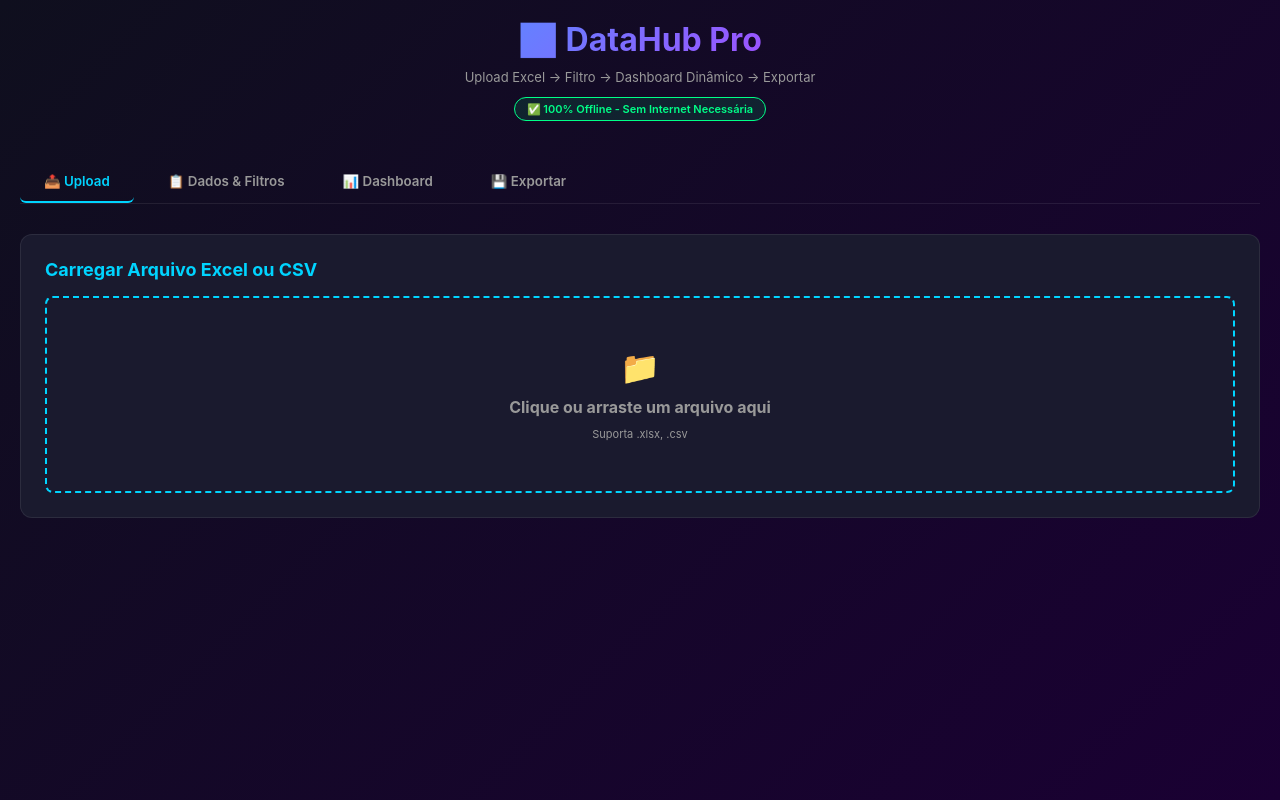
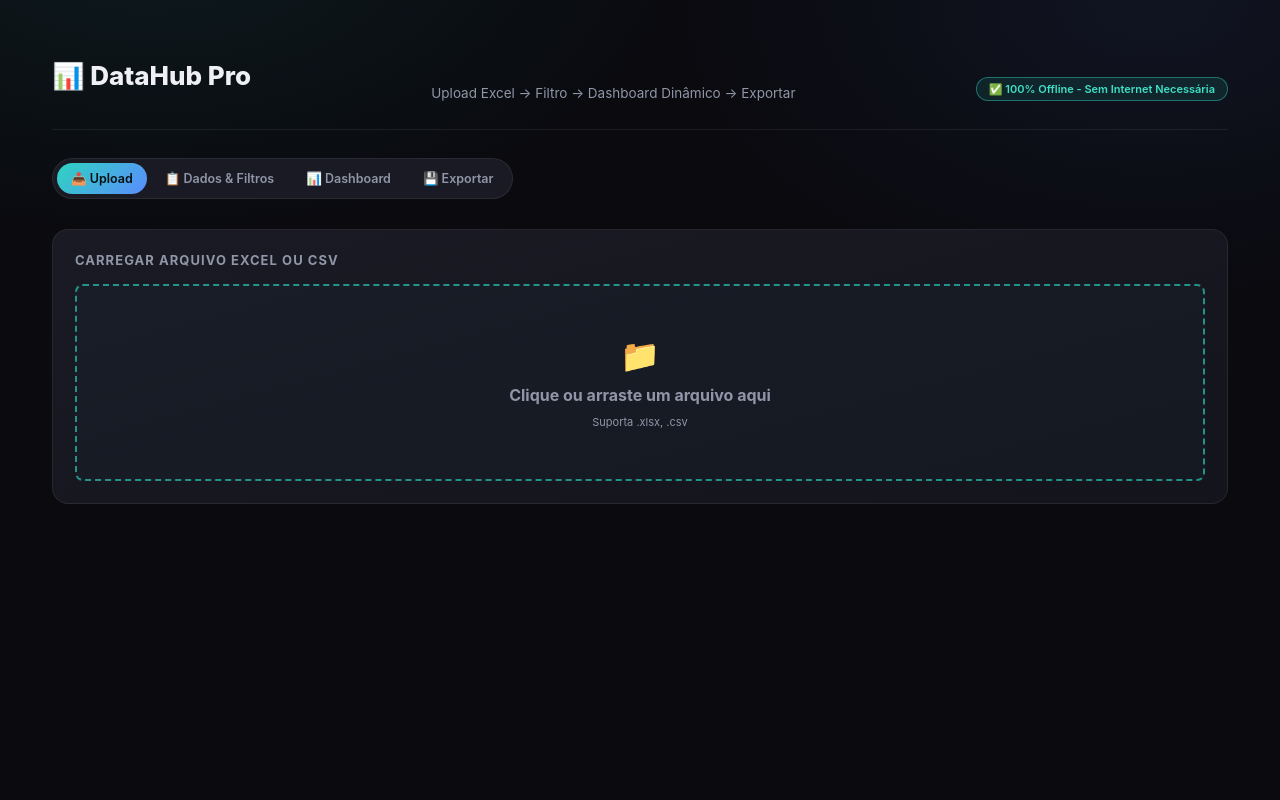
Before and after one commit to GutierreZ-bit/Automatic_Dash, a plain HTML site: page DataHub_Pro_Offline.html in a window 1280 px wide. Drawn offline with Linux system fonts and the light colour scheme.

Commit message:
style: alinha DataHub ao dashboard Vision One

```diff
--- a/DataHub_Pro_Offline.html
+++ b/DataHub_Pro_Offline.html
@@ -290,6 +290,106 @@
     .tab-btn { padding: 8px 12px; font-size: 12px; }
     .chart-container { height: 300px; }
   }
+
+  /* Visual Vision One: camadas escuras, teal e azul, sem recursos externos. */
+  :root {
+    --bg: #0a0a0f;
+    --bg2: #14141d;
+    --border: rgba(255,255,255,.07);
+    --text: #eef0f5;
+    --text-dim: #9096a8;
+    --accent: #2dd4bf;
+    --success: #3fe0c5;
+    --blue: #5b8cff;
+  }
+
+  body {
+    background:
+      radial-gradient(ellipse 900px 500px at 12% -8%, rgba(45,212,191,.08), transparent 60%),
+      radial-gradient(ellipse 800px 500px at 90% 0%, rgba(91,140,255,.08), transparent 60%),
+      var(--bg);
+    padding-bottom: 60px;
+  }
+
+  .container { max-width: 1400px; padding: 0 32px; }
+
+  header {
+    padding: 40px 0 28px;
+    border-bottom: 1px solid var(--border);
+    margin-bottom: 28px;
+    text-align: left;
+    display: flex;
+    justify-content: space-between;
+    align-items: flex-end;
+    gap: 24px;
+    flex-wrap: wrap;
+  }
+
+  h1 {
+    font-size: 26px;
+    font-weight: 800;
+    background: none;
+    -webkit-text-fill-color: initial;
+    color: var(--text);
+  }
+
+  .subtitle { color: var(--text-dim); font-size: 13.5px; margin-top: 2px; }
+  .offline-badge { color: var(--success); border-color: rgba(45,212,191,.45); background: rgba(45,212,191,.10); border-radius: 100px; }
+
+  .tabs {
+    gap: 4px;
+    background: #1a1a24;
+    padding: 4px;
+    border: 1px solid var(--border);
+    border-radius: 100px;
+    width: fit-content;
+  }
+
+  .tab-btn {
+    border-radius: 100px;
+    border-bottom: none;
+    padding: 8px 14px;
+    font-size: 12.5px;
+  }
+
+  .tab-btn.active { background: linear-gradient(135deg, var(--accent), var(--blue)); color: #04100e; border-bottom: none; }
+  .tab-btn:not(.active):hover { color: var(--text); background: rgba(255,255,255,.05); }
+
+  .section {
+    background: linear-gradient(165deg, #1a1a24, #14141d);
+    border: 1px solid var(--border);
+    border-radius: 16px;
+    padding: 22px;
+    margin-bottom: 16px;
+    animation: fadeUp .6s ease both;
+  }
+
+  .section-title {
+    margin-bottom: 16px;
+    font-size: 13px;
+    color: var(--text-dim);
+    text-transform: uppercase;
+    letter-spacing: .08em;
+  }
+
+  .upload-area { border-color: rgba(45,212,191,.65); background: rgba(45,212,191,.025); }
+  .upload-area:hover { background: rgba(45,212,191,.07); border-color: var(--blue); }
+
+  button { background: linear-gradient(135deg, var(--accent), var(--blue)); border-radius: 100px; color: #04100e; }
+  button:hover { box-shadow: 0 8px 20px rgba(45,212,191,.20); }
+
+  input, select { background: #0a0a0f; border-color: var(--border); }
+  input:focus, select:focus { border-color: var(--accent); box-shadow: 0 0 8px rgba(45,212,191,.20); }
+
+  .stat-card { background: linear-gradient(160deg, #1a1a24, #14141d); border-radius: 16px; }
+  .stat-value { color: var(--accent); font-variant-numeric: tabular-nums; }
+  .data-grid, .chart-container { background: #0a0a0f; border-color: var(--border); border-radius: 16px; }
+  th { background: #1a1a24; color: var(--text-dim); text-transform: uppercase; letter-spacing: .05em; }
+  td { border-bottom-color: var(--border); }
+  tr:hover { background: rgba(255,255,255,.02); }
+  .message { border-radius: 100px; }
+
+  @keyframes fadeUp { from { opacity: 0; transform: translateY(14px); } to { opacity: 1; transform: translateY(0); } }
 </style>
 </head>
 <body>
```
